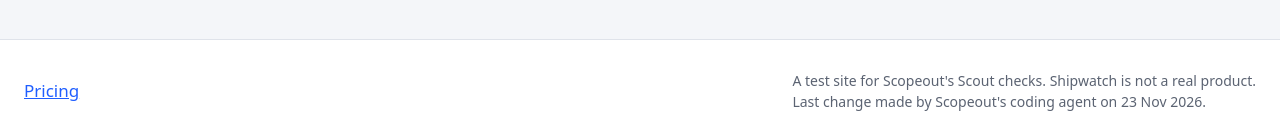
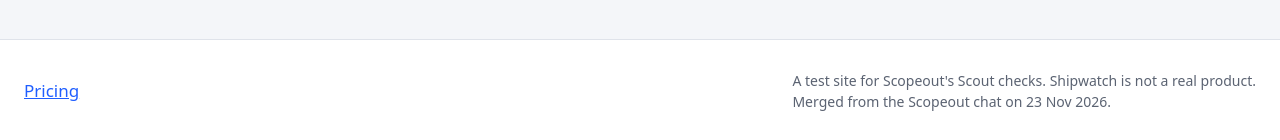
Before and after one commit to GS-Tejas-hub/gs-tejas-hub.github.io, a plain HTML site: page index.html in a window 1280 px wide. Shown: the part 2630-2770 px from the top of the page. Drawn offline with Linux system fonts and the light colour scheme.

Commit message:
Update the home page footer (#8)
Replace the previous change attribution in the home page footer with the requested Scopeout chat wording.

- Updated the final line of the bottom footer in index.html to read exactly “Merged from the Scopeout chat on 23 Nov 2026.”

```diff
--- a/index.html
+++ b/index.html
@@ -104,7 +104,7 @@
     <a href="pricing.html">Pricing</a>
     <p class="small">
       A test site for Scopeout's Scout checks. Shipwatch is not a real product.<br>
-      Last change made by Scopeout's coding agent on 23 Nov 2026.
+      Merged from the Scopeout chat on 23 Nov 2026.
     </p>
   </footer>
 
```
